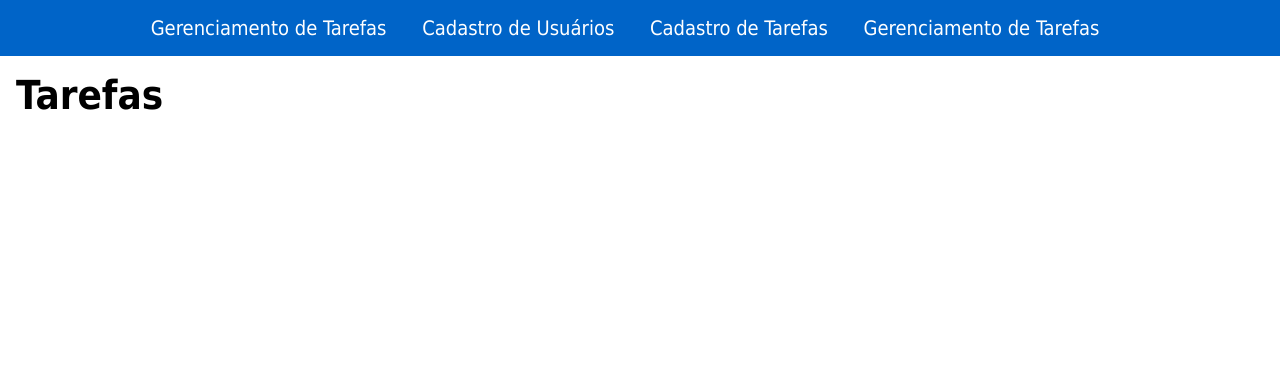
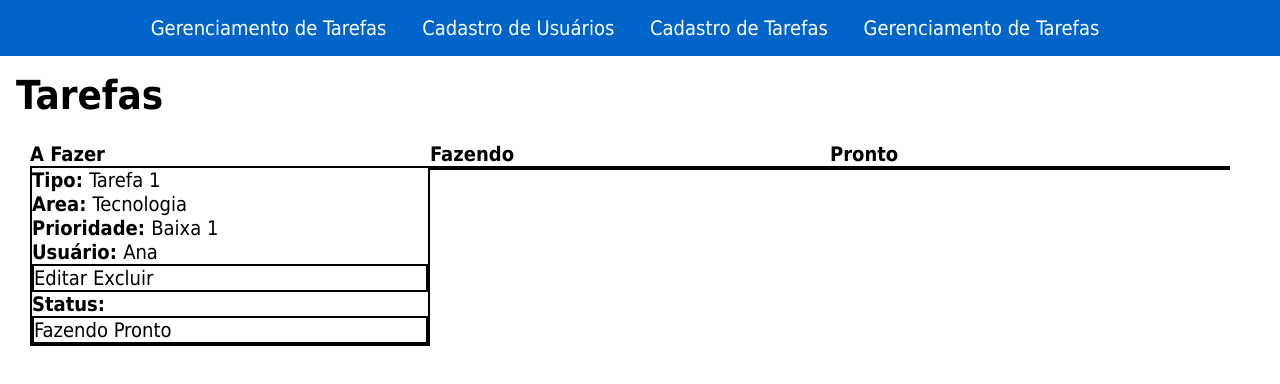
Before and after one commit to Red-Fox22/Atividade-17-10, a plain HTML site: page front/index.html in a window 1280 px wide. Drawn offline with Linux system fonts and the light colour scheme.

Commit message:
Help. Just Help.

```diff
--- a/front/index.html
+++ b/front/index.html
@@ -1,12 +1,16 @@
 <!DOCTYPE html>
 <html lang="en">
+
 <head>
     <meta charset="UTF-8">
     <meta http-equiv="X-UA-Compatible" content="IE=edge">
     <meta name="viewport" content="width=device-width, initial-scale=1.0">
     <link rel="stylesheet" href="style.css">
+    <link rel="stylesheet" href="styleTarefa.css">
+    <script src="tarefa.js" defer></script>
     <title>Sistema</title>
 </head>
+
 <body>
     <header>
         <nav>
@@ -20,6 +24,56 @@
         <h1>Tarefas</h1>
         <br>
 
+        <div class="list-container">
+
+            <div class="list-tarefas">
+                <p><strong>A Fazer</strong></p>
+
+                <div class="card">
+                    <div class="a-fazer">
+
+                        <p><strong>Tipo: </strong>Tarefa 1</p>
+                        <p><strong>Area: </strong>Tecnologia</p>
+                        <p><strong>Prioridade: </strong>Baixa 1</p>
+                        <p><strong>Usuário: </strong>Ana</p>
+                        <div class="btn-alterar">
+                            <buttun id="editar">Editar</buttun>
+                            <buttun id="excluir">Excluir</buttun>
+                        </div>
+                        <p><strong>Status: </strong></p>
+                        <div class="">
+                            <buttun data-status="Fazendo">Fazendo</buttun>
+                            <buttun data-status="Pronto">Pronto</buttun>
+                        </div>
+                    </div>
+                </div>
+
+            </div>
+
+
+            <div class="list-tarefas">
+                <p><strong>Fazendo</strong></p>
+
+                <div class="card">
+                    <div class="fazendo">
+                    </div>
+                </div>
+            </div>
+
+
+            <div class="list-tarefas">
+                <p><strong>Pronto</strong></p>
+
+
+                <div class="card">
+                    <div class="pronto">
+                    </div>
+                </div>
+
+            </div>
+        </div>
+
     </main>
 </body>
+
 </html>
--- /dev/null
+++ b/front/styleTarefa.css
@@ -0,0 +1,8 @@
+.list-container{
+    display: grid;
+    grid-template-columns: repeat(3, 400px);
+    margin-left: 30px;
+}
+.card div{
+    border: 2px solid black
+}
--- /dev/null
+++ b/front/tarefa.js
@@ -0,0 +1,30 @@
+function criarCard(tarefa){
+    const card = document.createElement("div")
+    card.className = 'card'
+
+    card.innerHTML = `
+    `
+}
+
+function carregarCartao() {
+    const tarefas = [
+        {
+            codTarefa: 1, codUsuario: 1, tipo: "suporte",
+            area: "tecnologia", prioridade: "media", status: "A Fazer"
+        },
+        {
+            codTarefa: 2, codUsuario: 1, tipo: "manutenção",
+            area: "tecnologia", prioridade: "alta", status: "Fazendo"
+        },
+        {
+            codTarefa: 3, codUsuario: 1, tipo: "programação",
+            area: "tecnologia", prioridade: "baixa", status: "Pronto"
+        }
+    ]
+
+    tarefa.forEach(tarefa =>{
+        const card = criarCard(tarefa)
+        const coluna = document.getElementsByClassName(`${tarefa.status.toLowCase}`)
+    })
+}
+window.onload = carregarCartao
```
Also changed, not shown: 1 other file.
